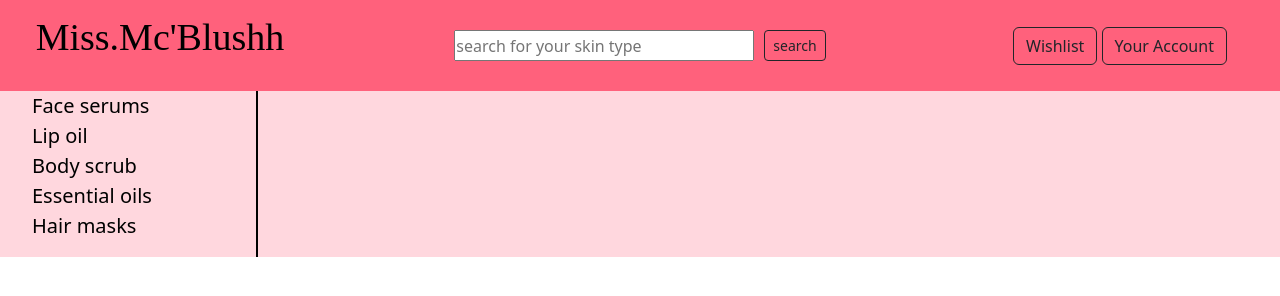
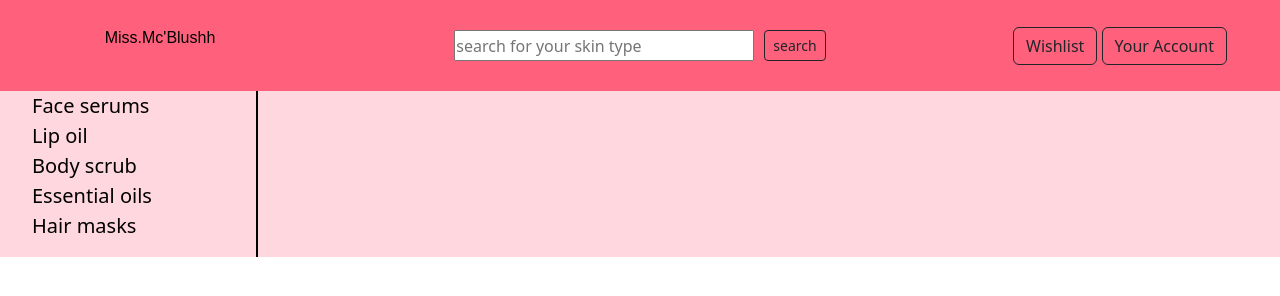
Before and after one commit to malavika2112/cosmetics, a plain HTML site: page index.html in a window 1280 px wide. Drawn offline with nearby package versions, Linux system fonts and the light colour scheme; a web font is replaced by a local one.

Commit message:
Update index.html

```diff
--- a/index.html
+++ b/index.html
@@ -15,7 +15,7 @@
 <script  defer src="index.js"></script>
 <body>
     <div class="n1">
-        <p style="font-family: gabriola;font-size: 38px;">Miss.Mc'Blushh</p>
+        <p>Miss.Mc'Blushh</p>
         <div class="n2">
             <input type="text" placeholder="search for your skin type" id="textinput"/>
             <button id="search" class="btn btn-sm btn-outline-dark">search</button>
```
